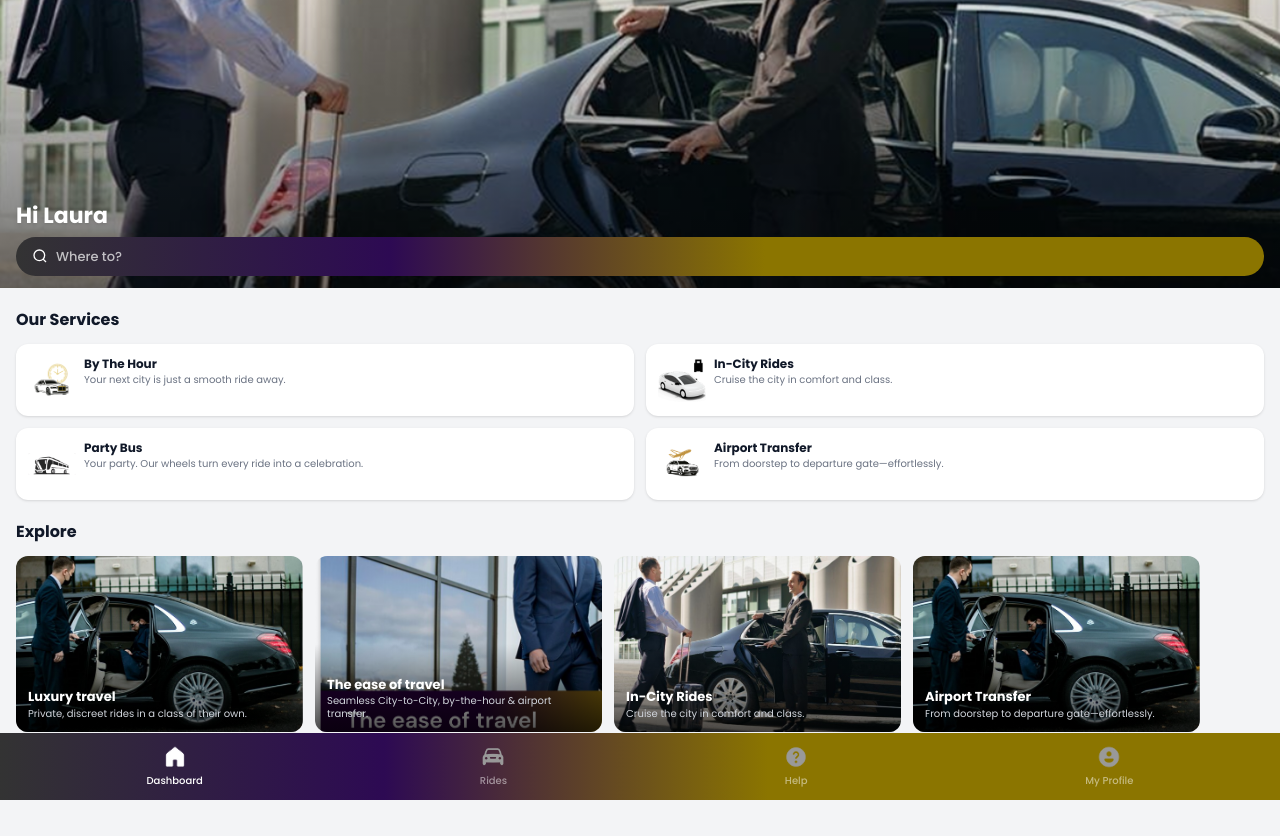
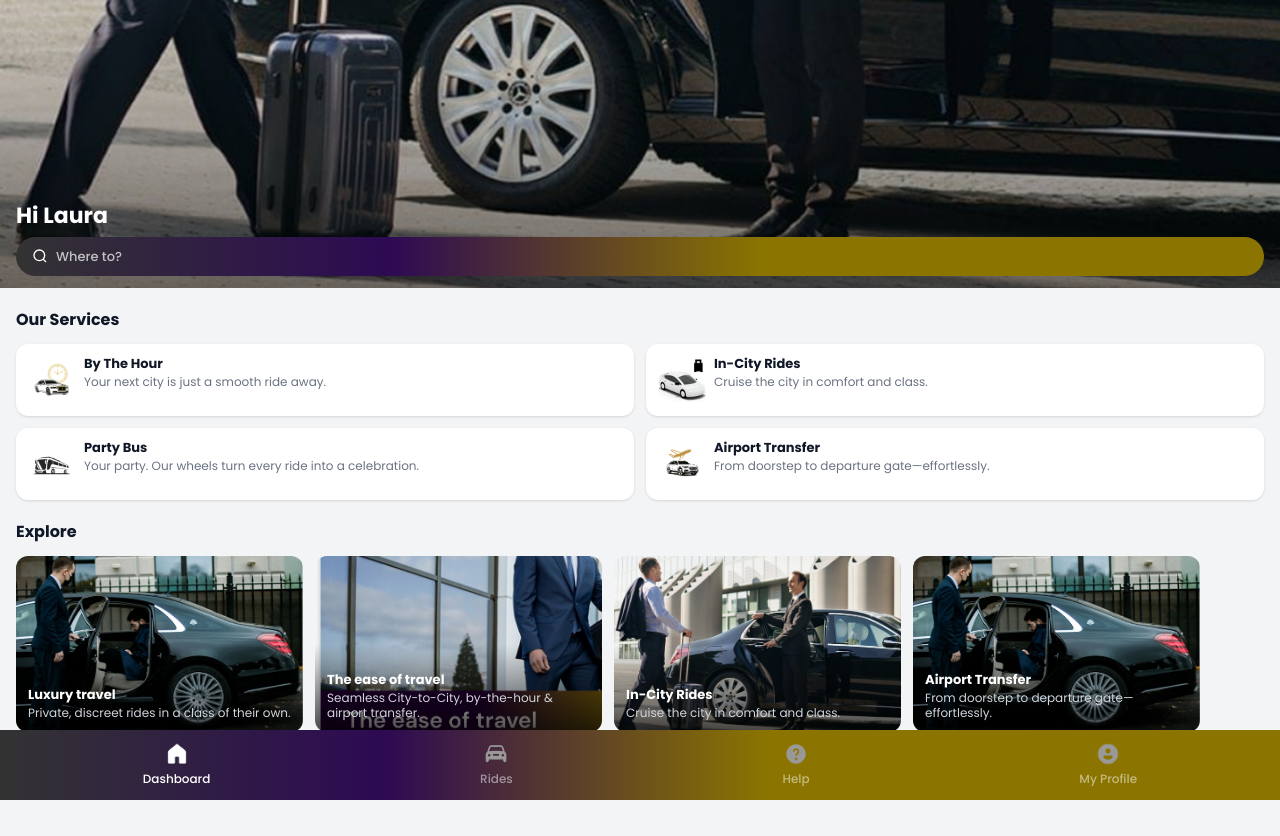
Before and after one commit to temmy762/movo-app, a Next.js app: page /home in a window 1280 px wide. Built offline with nearby package versions, Linux system fonts and the light colour scheme.

Commit message:
style: bump small text sizes across app, banner img bottom-center

```diff
--- a/app/home/components/ServiceDetailPage.tsx
+++ b/app/home/components/ServiceDetailPage.tsx
@@ -73,8 +73,8 @@ export default function ServiceDetailPage({ title, bannerImg }: Props) {
                   />
                 </button>
                 <div>
-                  <p className="text-[13px] font-bold text-gray-900">{tier.name}</p>
-                  <p className="text-[11px] text-gray-500 mt-0.5 leading-snug">{tier.desc}</p>
+                  <p className="text-[15px] font-bold text-gray-900">{tier.name}</p>
+                  <p className="text-[13px] text-gray-500 mt-0.5 leading-snug">{tier.desc}</p>
                 </div>
               </div>
               {i < tiers.length - 1 && <div className="h-px bg-gray-100" />}
--- a/app/home/page.tsx
+++ b/app/home/page.tsx
@@ -34,7 +34,7 @@ export default function HomePage() {
             src="/images/home banner.png"
             alt="Banner"
             fill
-            className="object-cover"
+            className="object-cover object-bottom"
             priority
           />
           {/* Overlay gradient */}
@@ -93,8 +93,8 @@ export default function HomePage() {
                   <Image src={s.img} alt={s.title} fill className="object-contain" />
                 </div>
                 <div className="flex-1 min-w-0">
-                  <p className="text-[12px] font-bold text-gray-900 leading-tight">{s.title}</p>
-                  <p className="text-[10px] text-gray-500 mt-0.5 leading-snug line-clamp-3">{s.desc}</p>
+                  <p className="text-[13px] font-bold text-gray-900 leading-tight">{s.title}</p>
+                  <p className="text-[12px] text-gray-500 mt-0.5 leading-snug line-clamp-3">{s.desc}</p>
                 </div>
               </Link>
             ))}
@@ -111,7 +111,7 @@ export default function HomePage() {
               <div className="absolute inset-0 bg-gradient-to-t from-black/70 via-transparent to-transparent" />
               <div className="absolute bottom-3 left-3 right-2">
                 <p className="text-white text-[13px] font-bold leading-tight">Luxury travel</p>
-                <p className="text-gray-300 text-[10px] mt-0.5 leading-tight">Private, discreet rides in a class of their own.</p>
+                <p className="text-gray-300 text-[12px] mt-0.5 leading-tight">Private, discreet rides in a class of their own.</p>
               </div>
             </div>
             {/* Card 2 */}
@@ -120,7 +120,7 @@ export default function HomePage() {
               <div className="absolute inset-0 bg-gradient-to-t from-black/70 via-transparent to-transparent" />
               <div className="absolute bottom-3 left-3 right-2">
                 <p className="text-white text-[13px] font-bold leading-tight">The ease of travel</p>
-                <p className="text-gray-300 text-[10px] mt-0.5 leading-tight">Seamless City-to-City, by-the-hour & airport transfer.</p>
+                <p className="text-gray-300 text-[12px] mt-0.5 leading-tight">Seamless City-to-City, by-the-hour & airport transfer.</p>
               </div>
             </div>
             {/* Card 3 */}
@@ -129,7 +129,7 @@ export default function HomePage() {
               <div className="absolute inset-0 bg-gradient-to-t from-black/70 via-transparent to-transparent" />
               <div className="absolute bottom-3 left-3 right-2">
                 <p className="text-white text-[13px] font-bold leading-tight">In-City Rides</p>
-                <p className="text-gray-300 text-[10px] mt-0.5 leading-tight">Cruise the city in comfort and class.</p>
+                <p className="text-gray-300 text-[12px] mt-0.5 leading-tight">Cruise the city in comfort and class.</p>
               </div>
             </div>
             {/* Card 4 */}
@@ -138,7 +138,7 @@ export default function HomePage() {
               <div className="absolute inset-0 bg-gradient-to-t from-black/70 via-transparent to-transparent" />
               <div className="absolute bottom-3 left-3 right-2">
                 <p className="text-white text-[13px] font-bold leading-tight">Airport Transfer</p>
-                <p className="text-gray-300 text-[10px] mt-0.5 leading-tight">From doorstep to departure gate—effortlessly.</p>
+                <p className="text-gray-300 text-[12px] mt-0.5 leading-tight">From doorstep to departure gate—effortlessly.</p>
               </div>
             </div>
           </div>
@@ -165,7 +165,7 @@ export default function HomePage() {
               <Image src={item.img} alt={item.label} fill className="object-contain" />
             </div>
             <span
-              className={`text-[10px] font-medium ${
+              className={`text-[12px] font-medium ${
                 activeNav === i ? "text-white" : "text-white/50"
               }`}
             >
--- a/app/home/party-bus/page.tsx
+++ b/app/home/party-bus/page.tsx
@@ -41,8 +41,8 @@ export default function PartyBusPage() {
               <span className={`inline-block h-4 w-4 rounded-full bg-white shadow transition-transform ${selected ? "translate-x-6" : "translate-x-1"}`} />
             </button>
             <div>
-              <p className="text-[13px] font-bold text-gray-900">Movo Privé Black Charter</p>
-              <p className="text-[11px] text-gray-500 mt-0.5 leading-snug">
+              <p className="text-[15px] font-bold text-gray-900">Movo Privé Black Charter</p>
+              <p className="text-[13px] text-gray-500 mt-0.5 leading-snug">
                 Unparalleled luxury. Your personal concierge on wheels. Your private club on the move — where the journey is the party.
               </p>
             </div>
@@ -57,7 +57,7 @@ export default function PartyBusPage() {
             <Image src="/images/partybus2 card img.png" alt="Party on wheels" fill className="object-cover" />
             <div className="absolute inset-0 bg-gradient-to-t from-black/70 via-transparent to-transparent" />
             <div className="absolute bottom-2 left-2 right-1">
-              <p className="text-white text-[10px] font-bold leading-tight">exciting as the</p>
+              <p className="text-white text-[12px] font-bold leading-tight">exciting as the</p>
             </div>
           </div>
           {/* Card 2 */}
@@ -65,8 +65,8 @@ export default function PartyBusPage() {
             <Image src="/images/partybus2 card img.png" alt="Party on wheels 2" fill className="object-cover object-right" />
             <div className="absolute inset-0 bg-gradient-to-t from-black/70 via-transparent to-transparent" />
             <div className="absolute bottom-2 left-2 right-1">
-              <p className="text-white text-[10px] font-bold leading-tight">Party On Wheels</p>
-              <p className="text-gray-300 text-[9px] mt-0.5 leading-tight">Where the journey is just as exciting as the destination.</p>
+              <p className="text-white text-[12px] font-bold leading-tight">Party On Wheels</p>
+              <p className="text-gray-300 text-[11px] mt-0.5 leading-tight">Where the journey is just as exciting as the destination.</p>
             </div>
           </div>
         </div>
--- a/app/home/rides/available-cars/page.tsx
+++ b/app/home/rides/available-cars/page.tsx
@@ -49,15 +49,15 @@ function AvailableCarsContent() {
           <button
             type="button"
             onClick={() => router.back()}
-            className="flex items-center gap-1 text-[13px] text-gray-500 mb-2"
+            className="flex items-center gap-1 text-[15px] text-gray-500 mb-2"
           >
             <svg width="14" height="14" viewBox="0 0 24 24" fill="none" stroke="currentColor" strokeWidth="2.5">
               <polyline points="15 18 9 12 15 6" />
             </svg>
             Back
           </button>
-          <h1 className="text-[20px] font-bold text-gray-900 leading-tight">Available cars for ride</h1>
-          <p className="text-[11px] text-gray-400 mt-0.5">{filtered.length} cars found</p>
+          <h1 className="text-[22px] font-bold text-gray-900 leading-tight">Available cars for ride</h1>
+          <p className="text-[13px] text-gray-400 mt-0.5">{filtered.length} cars found</p>
         </div>
       </div>
 
@@ -72,14 +72,14 @@ function AvailableCarsContent() {
               {/* Top row: info + image */}
               <div className="flex items-center gap-3">
                 <div className="flex-1 min-w-0">
-                  <p className="text-[13px] font-bold text-gray-900">{car.name}</p>
-                  <p className="text-[10px] text-gray-400 mt-0.5">{car.specs}</p>
+                  <p className="text-[15px] font-bold text-gray-900">{car.name}</p>
+                  <p className="text-[12px] text-gray-400 mt-0.5">{car.specs}</p>
                   <div className="flex items-center gap-1 mt-1">
                     <svg width="10" height="10" viewBox="0 0 24 24" fill="none" stroke="#2D0A53" strokeWidth="2.5">
                       <path d="M21 10c0 7-9 13-9 13S3 17 3 10a9 9 0 0118 0z" />
                       <circle cx="12" cy="10" r="3" />
                     </svg>
-                    <p className="text-[10px] text-gray-500">{car.distance}</p>
+                    <p className="text-[12px] text-gray-500">{car.distance}</p>
                   </div>
                 </div>
                 <div className="relative w-24 h-16 shrink-0">
@@ -90,7 +90,7 @@ function AvailableCarsContent() {
               {/* BOOK NOW button */}
               <button
                 type="button"
-                className="w-full py-2 rounded-lg text-white font-bold text-[12px] tracking-widest"
+                className="w-full py-2.5 rounded-lg text-white font-bold text-[13px] tracking-widest"
                 style={{ background: "linear-gradient(90deg, #333333 0%, #2D0A53 30%, #8B7500 60%)" }}
               >
                 BOOK NOW
```
